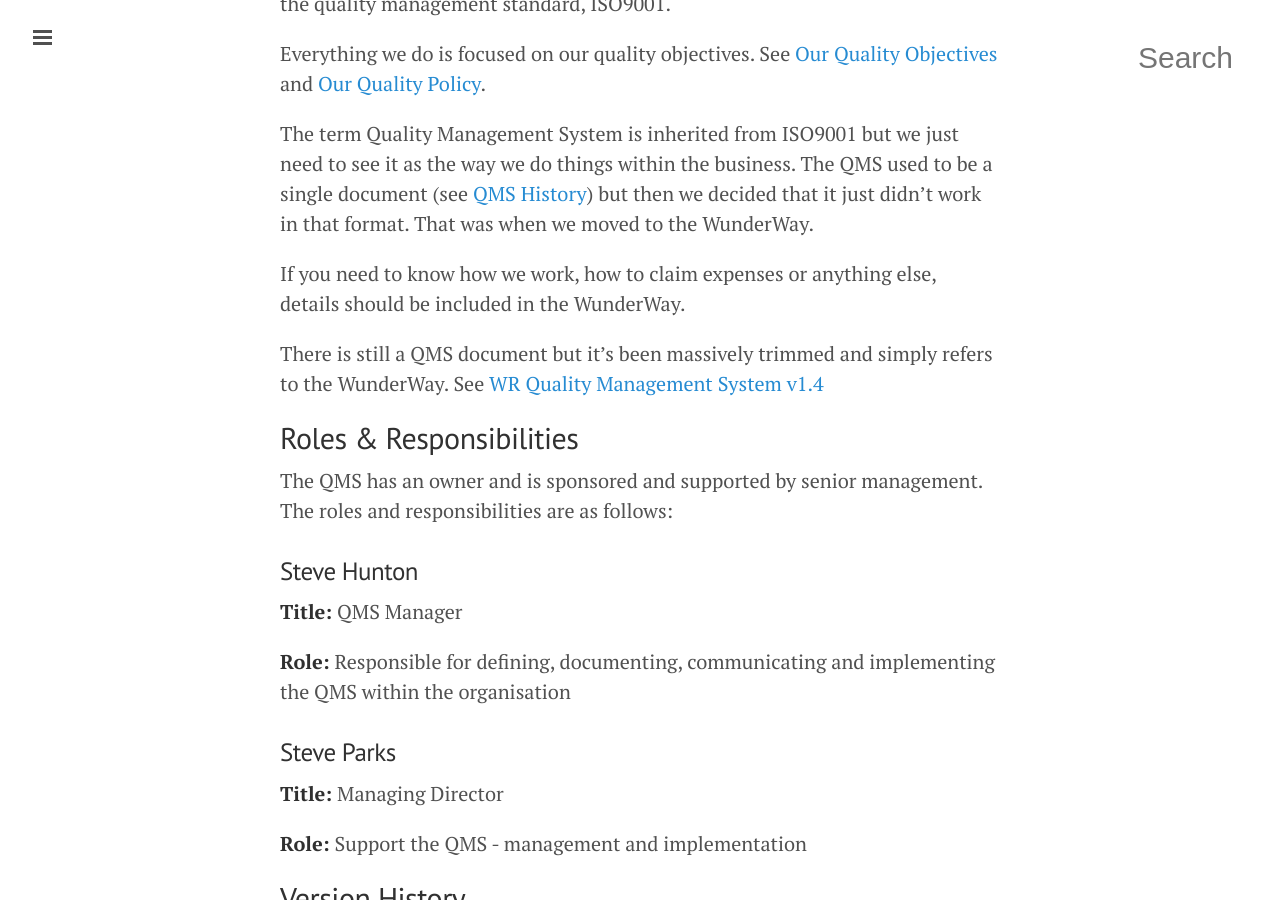
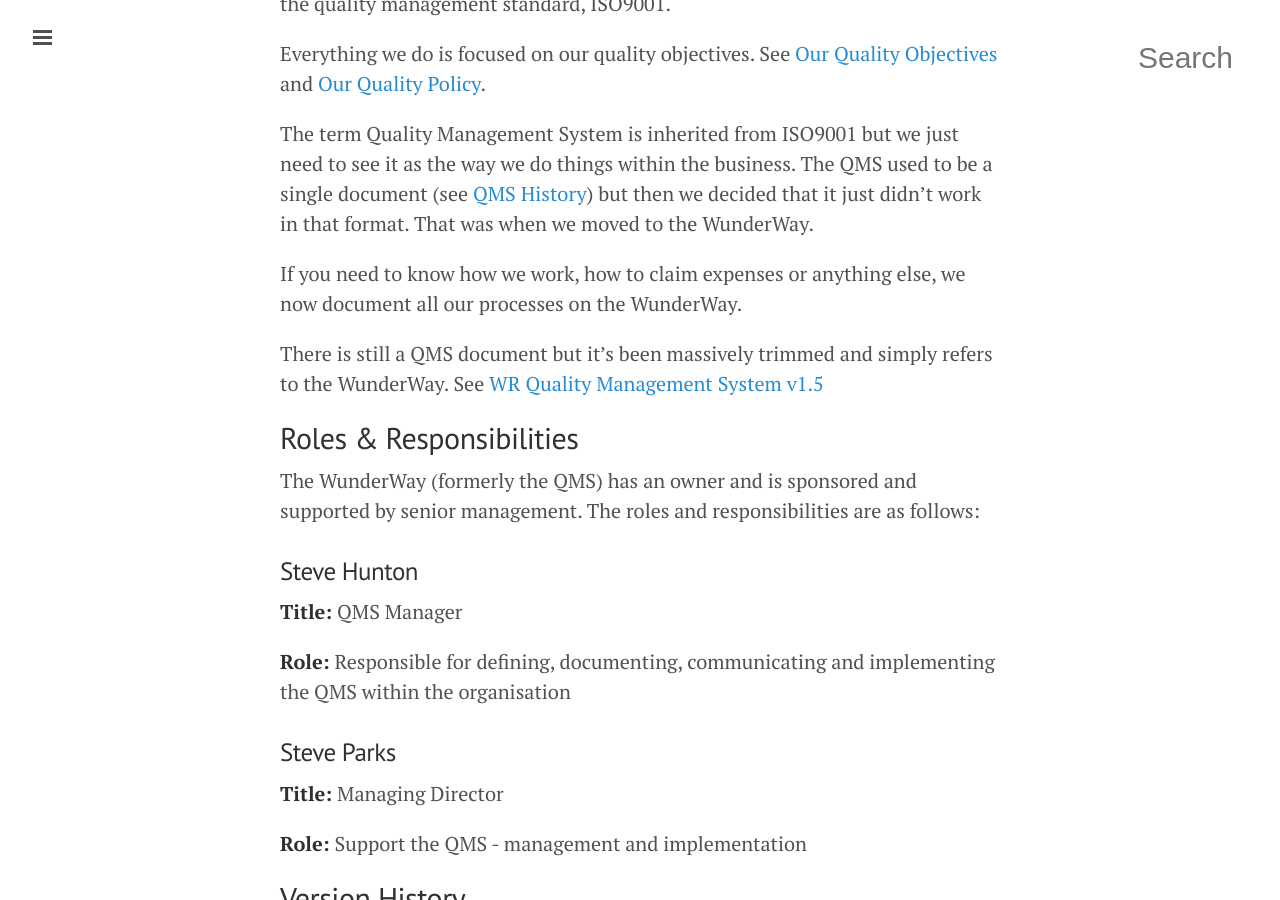
Before and after one commit to tormi/WunderWay, a Jekyll site: the page built from about-this-site/quality-management-system.md, in a window 1280 px wide and 900 px high, scrolled down 661 px. Built offline with Jekyll 4.4.1, drawn with Linux system fonts in a browser that asks for light colours; nearby versions of some CDN libraries; Markdown is read by kramdown in place of the engine named in the settings.

Commit message:
Update quality-management-system.md
updating links and descriptions

```diff
--- a/about-this-site/quality-management-system.md
+++ b/about-this-site/quality-management-system.md
@@ -18,16 +18,16 @@
 
 Everything we do is focused on our quality objectives. See [Our Quality Objectives](/company/quality-objectives) and [Our Quality Policy](/company/quality-policy).
 
-The term Quality Management System is inherited from ISO9001 but we just need to see it as the way we do things within the business. The QMS used to be a single document (see [QMS History](https://drive.google.com/drive/#folders/0Bxb4YZjQwNDgQmh6UkRnNC16ekE/0Bxb4YZjQwNDgd1Q5aHpWS0hQRFU/0Bxb4YZjQwNDgUWFYWHc1Y2V4Rzg)) but then we decided that it just didn't work in that format. That was when we moved to the WunderWay.
+The term Quality Management System is inherited from ISO9001 but we just need to see it as the way we do things within the business. The QMS used to be a single document (see [QMS History](https://drive.google.com/drive/folders/0Bxb4YZjQwNDgUWFYWHc1Y2V4Rzg)) but then we decided that it just didn't work in that format. That was when we moved to the WunderWay.
 
-If you need to know how we work, how to claim expenses or anything else, details should be included in the WunderWay.
+If you need to know how we work, how to claim expenses or anything else, we now document all our processes on the WunderWay.
 
-There is still a QMS document but it's been massively trimmed and simply refers to the WunderWay. See [WR Quality Management System v1.4](https://docs.google.com/a/wunderkraut.com/document/d/1obmKg060gNVuAP9S5P2eLRwwfg8fYx3pnFcDD5bnTuU/edit)
+There is still a QMS document but it's been massively trimmed and simply refers to the WunderWay. See [WR Quality Management System v1.5](https://docs.google.com/document/d/10AHgYft2MHbD1c_FjgBQ1mx9w9CGQgDQFL5OPhdgoRA/edit)
 
 
 ## Roles & Responsibilities
 
-The QMS has an owner and is sponsored and supported by senior management. The roles and responsibilities are as follows:
+The WunderWay (formerly the QMS) has an owner and is sponsored and supported by senior management. The roles and responsibilities are as follows:
 
 ###Steve Hunton
 **Title:** QMS Manager
@@ -42,4 +42,4 @@
 
 ## Version History
 
-Old versions of the QMS can be found in [QMS History](https://drive.google.com/drive/#folders/0Bxb4YZjQwNDgQmh6UkRnNC16ekE/0Bxb4YZjQwNDgd1Q5aHpWS0hQRFU/0Bxb4YZjQwNDgUWFYWHc1Y2V4Rzg). The WunderWay version of the QMS is now maintained via GitHub which includes a log of all changes made. This wiki version of the QMS is always the most recent version. A change history log can be viewed in the <a href="https://github.com/Wunderkraut/WunderWay">WunderWay repository in GitHub</a>.
+Old versions of the QMS can be found in [QMS History](https://drive.google.com/drive/folders/0Bxb4YZjQwNDgUWFYWHc1Y2V4Rzg). The WunderWay version of the QMS is now maintained via GitHub which includes a log of all changes made. This wiki version of the QMS is always the most recent version. A change history log can be viewed in the <a href="https://github.com/Wunderkraut/WunderWay">WunderWay repository in GitHub</a>.
```
